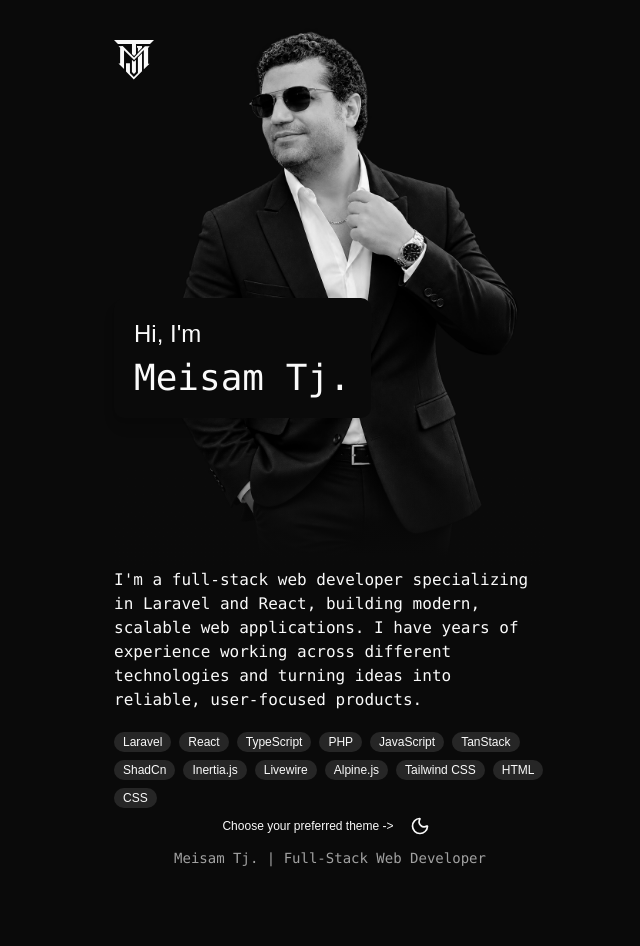
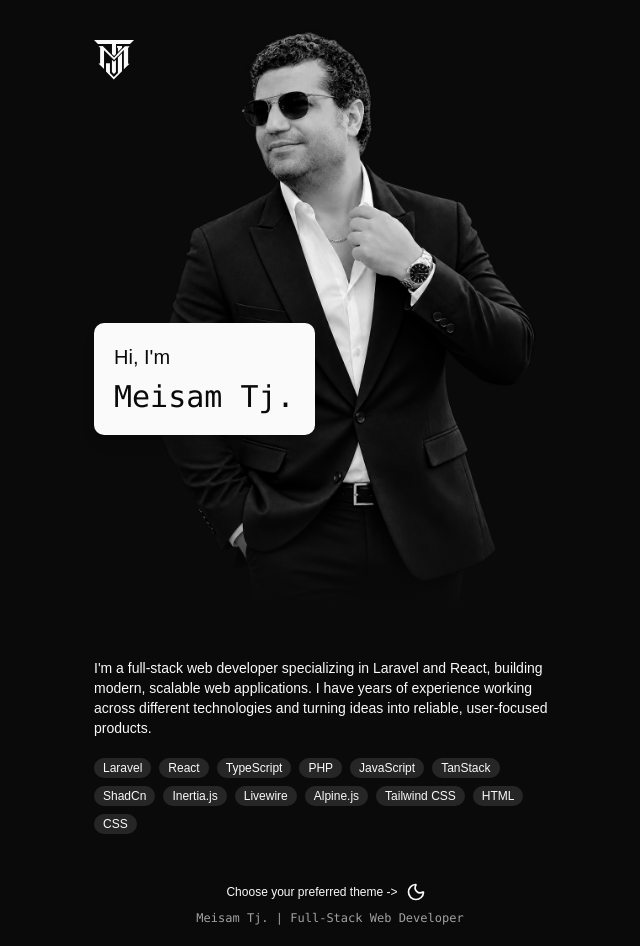
Before and after one commit to meisamtj81/meisamtj.ir, a React (Vite) app: page / in a window 1280 px wide. Shown: the whole page, without its empty margins (310-950 px from the left). Before the commit the page ends 908 px from the top, so only its background shows below. Built offline with nearby package versions, Linux system fonts and the light colour scheme.

Commit message:
update to first production level - modified

```diff
--- a/src/components/shared/layout.tsx
+++ b/src/components/shared/layout.tsx
@@ -11,8 +11,8 @@ export const AppLayout = ({ children }: { children: ReactNode }) => {
 
   return (
     <DirectionProvider direction="ltr">
-      <div className="w-full min-h-svh p-10 max-w-lg mx-auto flex flex-col justify-between">
-        <header>
+      <div className="w-full min-h-svh p-5 max-w-lg mx-auto flex flex-col justify-between">
+        <header className="mt-5">
           <MeisamTjLogo className="w-10 fill-foreground" />
         </header>
 
@@ -29,14 +29,14 @@ export const AppLayout = ({ children }: { children: ReactNode }) => {
           initial={{ y: 20, opacity: 0 }}
           animate={{ y: 0, opacity: 1 }}
           transition={{ delay: 0.5 }}
-          className="shrink-0"
+          className="shrink-0 mt-10"
         >
-          <section className="flex items-center justify-center gap-2">
+          <section className="flex items-center justify-center">
             <p className="text-xs">Choose your preferred theme -&gt; </p>
             <ThemeModeToggle />
           </section>
 
-          <p className="text-center font-mono text-muted-foreground text-sm mt-1">Meisam Tj. | Full-Stack Web Developer</p>
+          <p className="text-center font-mono text-muted-foreground text-xs">Meisam Tj. | Full-Stack Web Developer</p>
         </motion.footer>
       </div>
     </DirectionProvider>
--- a/src/pages/home.tsx
+++ b/src/pages/home.tsx
@@ -6,15 +6,15 @@ export const HomePage = () => {
       <section className="relative">
         <img src="/img/meisamtj-big.png" className="-mt-13" />
 
-          <h1 className="absolute top-1/2 p-5 rounded-lg shadow-lg bg-background">
-            <span className="font-light text-2xl">Hi, I'm</span>
-            <strong className="block text-4xl mt-2 font-normal font-mono">Meisam Tj.</strong>
+          <h1 className="absolute top-1/2 p-5 rounded-lg shadow-lg bg-foreground text-background">
+            <span className="font-light text-xl">Hi, I'm</span>
+            <strong className="block text-3xl mt-2 font-normal font-mono">Meisam Tj.</strong>
           </h1>
 
           <div className="absolute bottom-0 w-full bg-linear-to-t from-10% from-background to-transparent h-30" />
       </section>
 
-      <p className="font-mono">
+      <p className="text-sm mt-10">
         I'm a full-stack web developer specializing in Laravel and React, building modern, scalable web applications. I have years of experience working across different technologies and turning ideas into reliable, user-focused products.
       </p>
 
```
